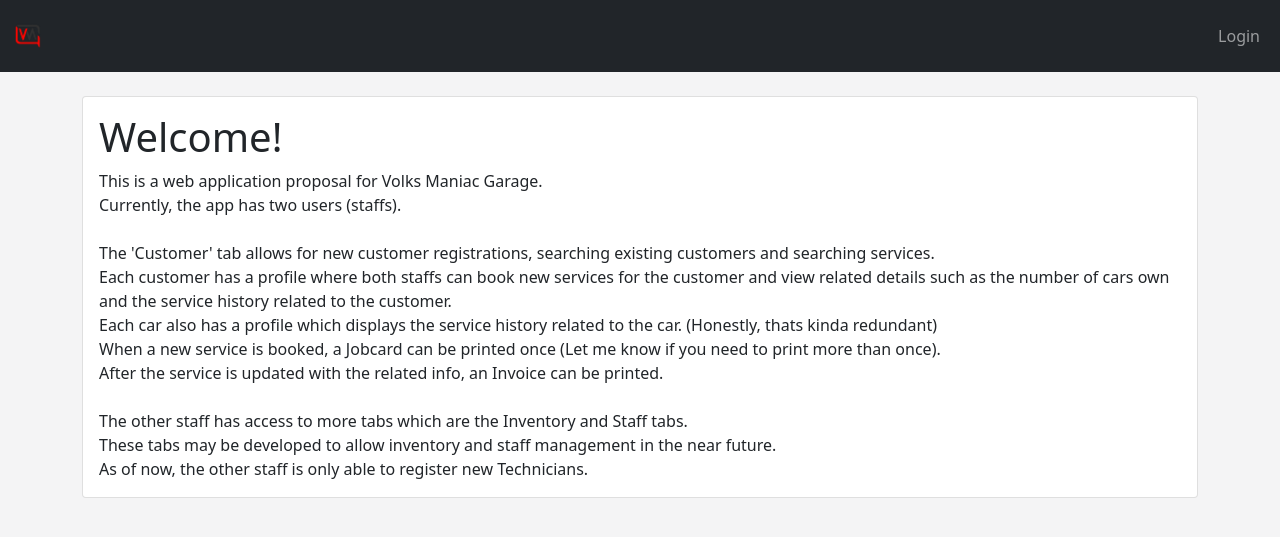
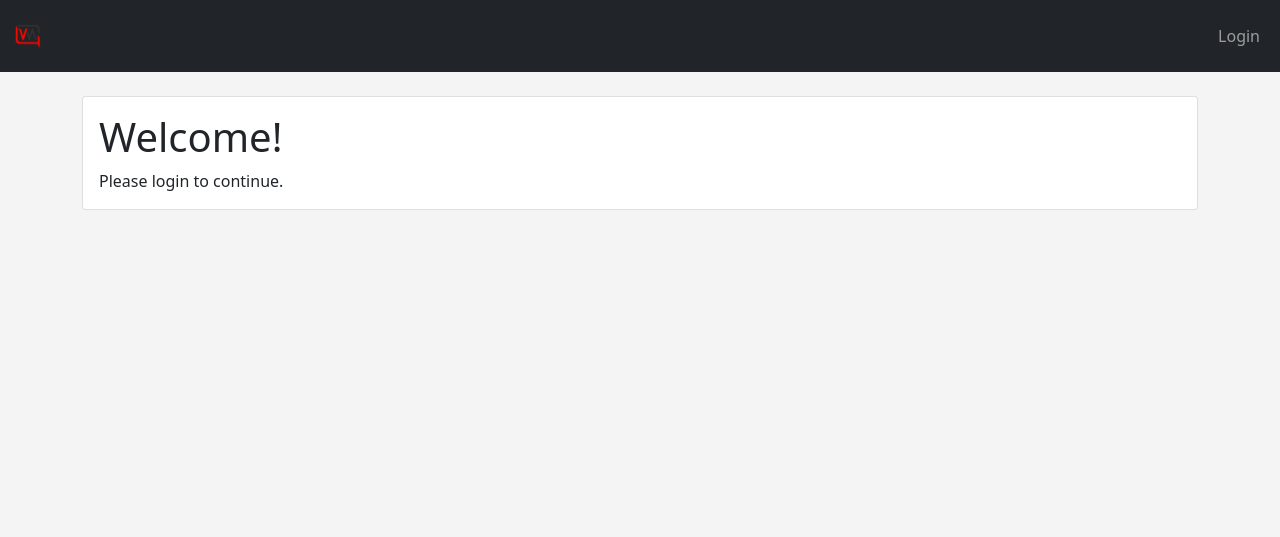
Before and after one commit to sofiyaradzi/volks_demo, a Django app: page / in a window 1280 px wide. Shown: the top 537 px of the page. Run offline with Django 3.2, Linux system fonts and the light colour scheme.

Commit message:
changed home template

```diff
--- a/volks/templates/volks/volks_home.html
+++ b/volks/templates/volks/volks_home.html
@@ -6,26 +6,8 @@
     <div class="card">
         <div class="card-body">
                 <h1>Welcome!</h1>
-               This is a web application proposal for Volks Maniac Garage. <br>
-               Currently, the app has two users (staffs).<br>
-               <br>
-               The 'Customer' tab allows for new customer registrations, searching existing customers
-               and searching services.<br>
-               Each customer has a profile where both staffs can book new services for the customer
-               and view related details such as the number of cars own and the service history
-               related to the customer.<br>
-               Each car also has a profile which displays the service history related to the car.
-               (Honestly, thats kinda redundant) <br>
-
-               When a new service is booked, a Jobcard can be printed once (Let me know if you need to print more than once). <br>
-               After the service is updated with the related info, an Invoice can be printed.<br>
-               <br>
-               The other staff has access to more tabs which are the Inventory and Staff tabs. <br>
-               These tabs may be developed to allow inventory and staff management in the near future.<br>
-               As of now, the other staff is only able to register new Technicians.
-
-                <br>
-
+                {% if user.is_authenticated %} Have a great day {{user.first_name}}.
+                {% else %} Please login to continue. {% endif %}
 
         </div>
     </div>
```
Also changed, not shown: requirements.txt (deleted, +0 -55 lines).
